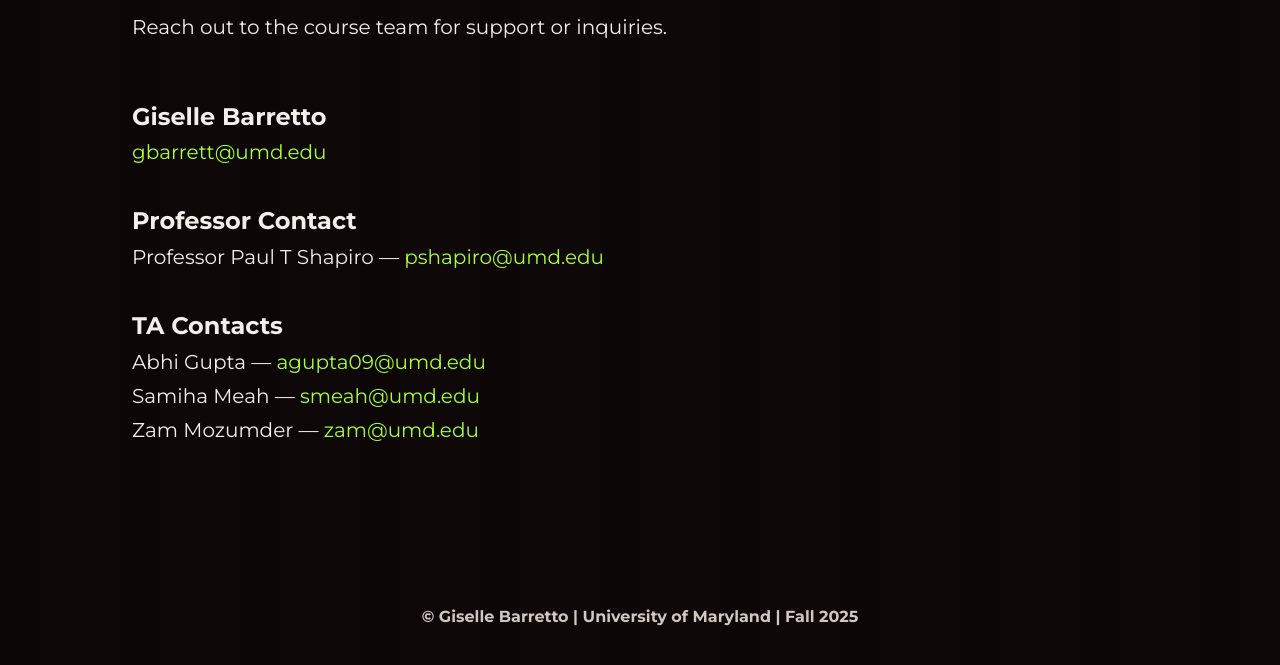
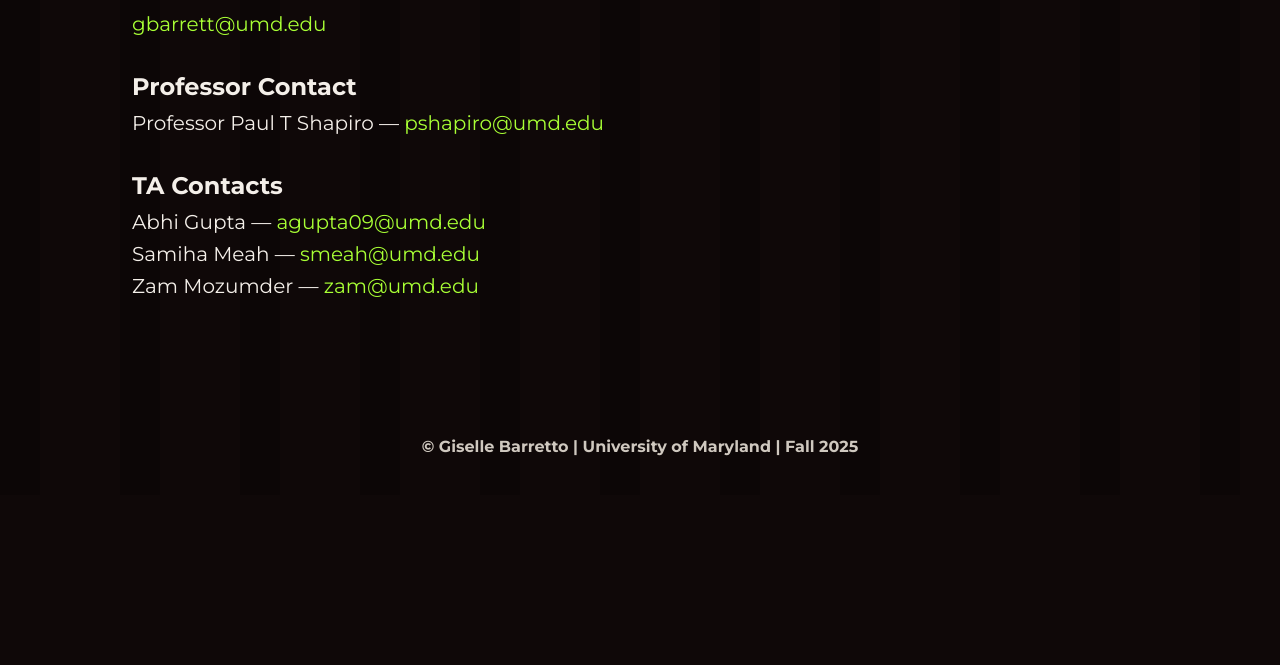
Before and after one commit to GiselleBarretto/website, a plain HTML site: page contact.html in a window 1280 px wide. Shown: the part 323-988 px from the top of the page. After the commit the page ends 818 px from the top, so only its background shows below. Drawn offline with nearby package versions, Linux system fonts and the light colour scheme.

Commit message:
Update style3.css

```diff
--- a/style3.css
+++ b/style3.css
@@ -74,12 +74,13 @@
 }
 
 /* ===== Contact Page ===== */
-.contact-page { padding: calc(var(--header-h) + 60px) 0 120px; }
+/* Increased top padding to add a little more distance from the navbar */
+.contact-page { padding: 32px 0 96px; }  /* top | sides | bottom */
 
 .contact-page .site-container {
   display: flex;
   flex-direction: column;
-  gap: 36px;
+  gap: 24px;
 }
 
 .contact-heading {
@@ -93,16 +94,16 @@
 .contact-subtitle {
   font-size: 20px;
   line-height: 1.6;
-  margin: 0 0 24px;
+  margin: 4px 0 20px;
 }
 
 .contact-block h2 {
   font-size: 24px;
   font-weight: 700;
-  margin: 0 0 6px;
+  margin: 8px 0 6px;
 }
 .contact-block p {
-  margin: 4px 0;
+  margin: 2px 0;
   font-size: 20px;
 }
 
@@ -133,4 +134,5 @@
 }
 @media (max-width: 700px) {
   body { padding-top: 76px; }
+  .contact-page { padding-top: 16px; }  /* a touch more space on mobile too */
 }
```
